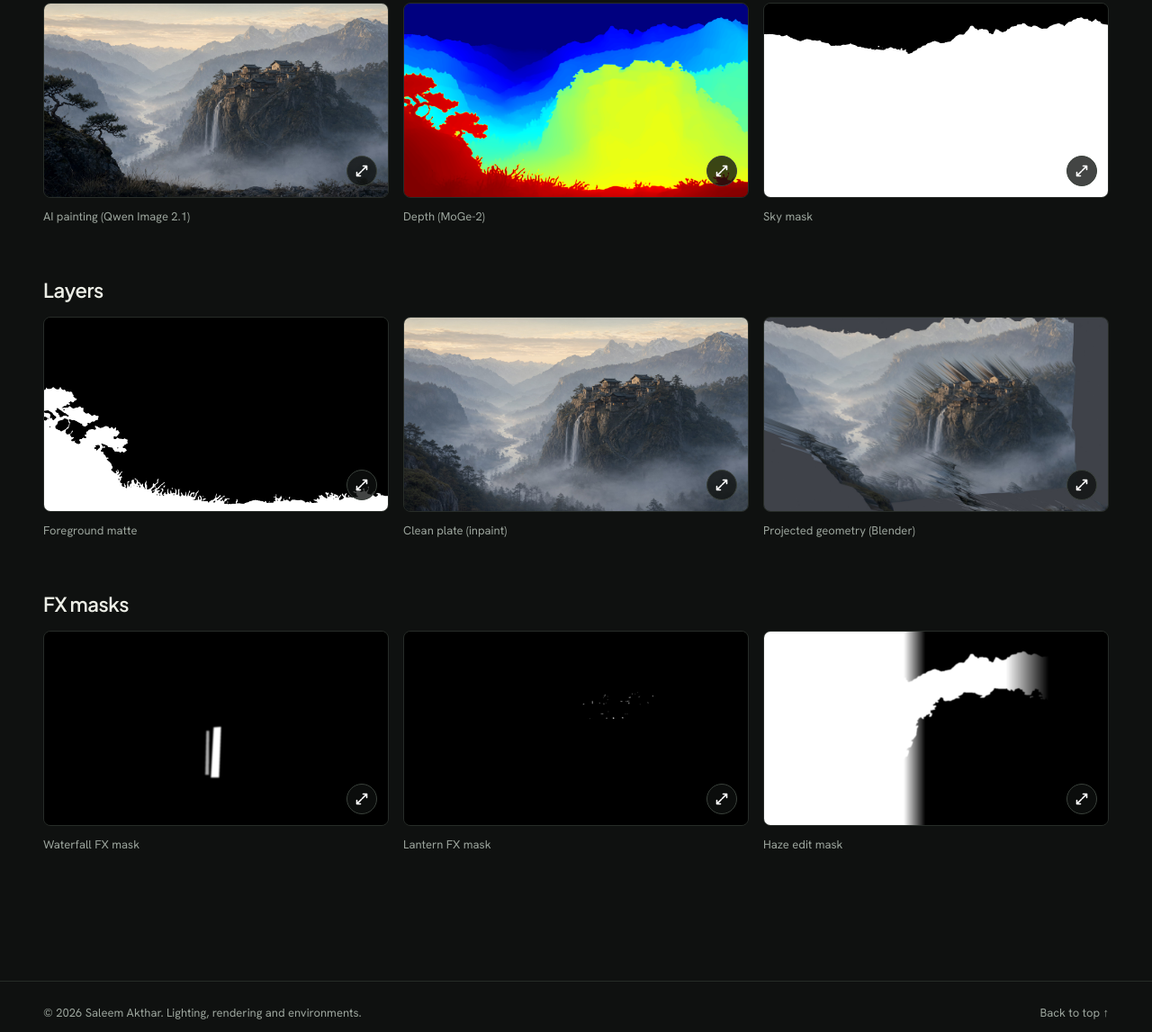
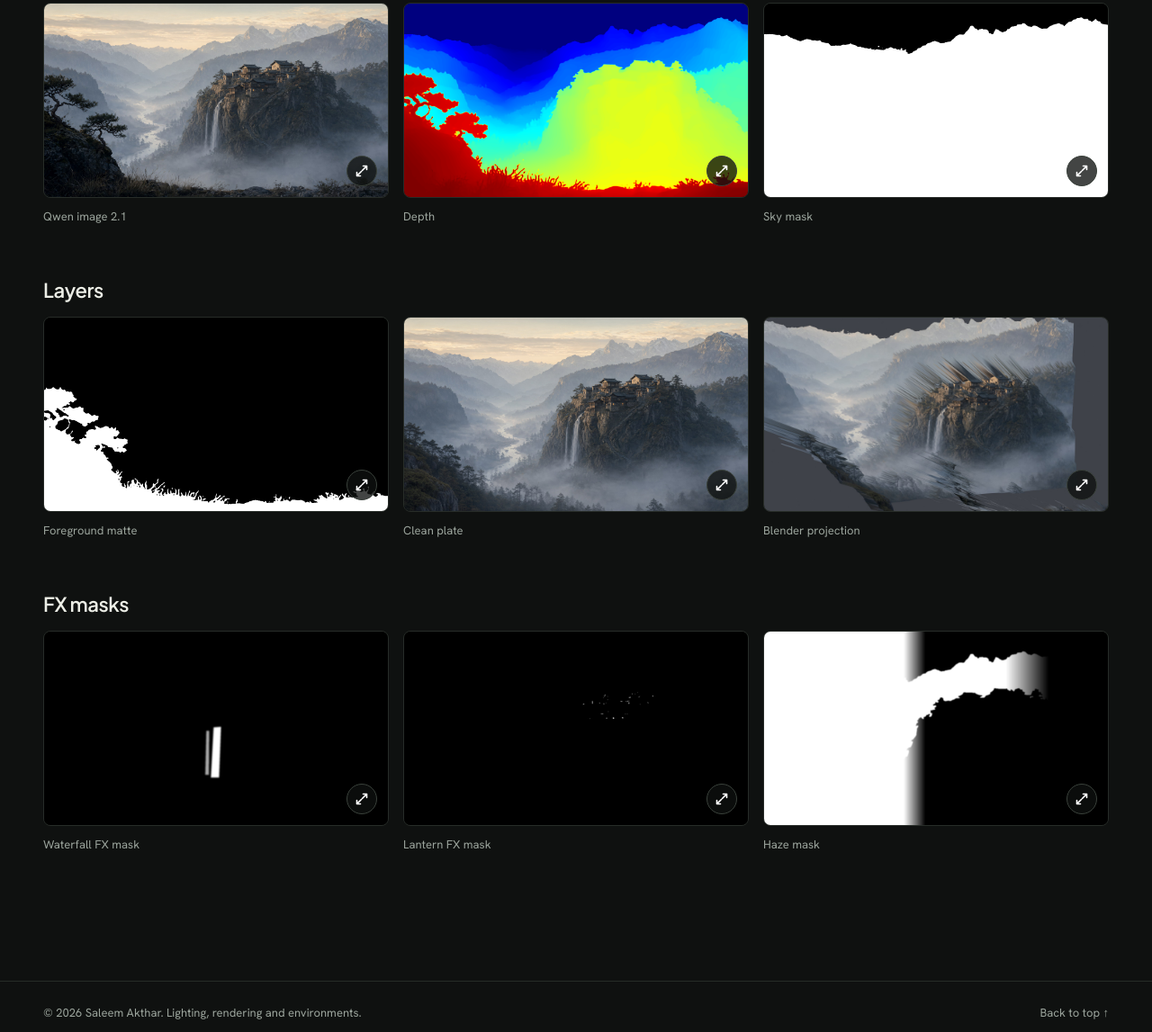
Before and after one commit to saleemcg/saleemcg.github.io, a plain HTML site: page practice-02.html in a window 1280 px wide. Shown: the part 1963-3110 px from the top of the page at 90% size. Drawn offline with Linux system fonts and the light colour scheme.

Commit message:
Add files via upload

```diff
--- a/practice-02.html
+++ b/practice-02.html
@@ -46,8 +46,8 @@
       <div class="steps-group">
         <h4>Inputs</h4>
         <div class="steps-grid">
-          <figure class="step"><a class="image-link" href="ai/practice-02-pass-painting.jpg" data-title="AI painting (Qwen Image 2.1)" aria-label="View AI painting (Qwen Image 2.1) full size"><img src="ai/practice-02-pass-painting.jpg" alt="The raw painting of the cliff monastery generated in ComfyUI." width="2560" height="1440" loading="lazy" decoding="async"><span class="expand" aria-hidden="true"><svg viewBox="0 0 14 14" fill="none" stroke="currentColor" stroke-width="1.6" stroke-linecap="round" stroke-linejoin="round"><path d="M8.5 1.5h4v4M12.5 1.5l-5 5M5.5 12.5h-4v-4M1.5 12.5l5-5"/></svg></span></a><figcaption>AI painting (Qwen Image 2.1)</figcaption></figure>
-          <figure class="step"><a class="image-link" href="ai/practice-02-pass-depth.png" data-title="Depth (MoGe-2)" aria-label="View Depth (MoGe-2) full size"><img src="ai/practice-02-pass-depth.png" alt="A colour-coded depth map: the foreground rock and pines are red, the distant mountains dark blue." width="2560" height="1440" loading="lazy" decoding="async"><span class="expand" aria-hidden="true"><svg viewBox="0 0 14 14" fill="none" stroke="currentColor" stroke-width="1.6" stroke-linecap="round" stroke-linejoin="round"><path d="M8.5 1.5h4v4M12.5 1.5l-5 5M5.5 12.5h-4v-4M1.5 12.5l5-5"/></svg></span></a><figcaption>Depth (MoGe-2)</figcaption></figure>
+          <figure class="step"><a class="image-link" href="ai/practice-02-pass-painting.jpg" data-title="Qwen image 2.1" aria-label="View Qwen image 2.1 full size"><img src="ai/practice-02-pass-painting.jpg" alt="The raw painting of the cliff monastery generated in ComfyUI." width="2560" height="1440" loading="lazy" decoding="async"><span class="expand" aria-hidden="true"><svg viewBox="0 0 14 14" fill="none" stroke="currentColor" stroke-width="1.6" stroke-linecap="round" stroke-linejoin="round"><path d="M8.5 1.5h4v4M12.5 1.5l-5 5M5.5 12.5h-4v-4M1.5 12.5l5-5"/></svg></span></a><figcaption>Qwen image 2.1</figcaption></figure>
+          <figure class="step"><a class="image-link" href="ai/practice-02-pass-depth.png" data-title="Depth" aria-label="View Depth full size"><img src="ai/practice-02-pass-depth.png" alt="A colour-coded depth map: the foreground rock and pines are red, the distant mountains dark blue." width="2560" height="1440" loading="lazy" decoding="async"><span class="expand" aria-hidden="true"><svg viewBox="0 0 14 14" fill="none" stroke="currentColor" stroke-width="1.6" stroke-linecap="round" stroke-linejoin="round"><path d="M8.5 1.5h4v4M12.5 1.5l-5 5M5.5 12.5h-4v-4M1.5 12.5l5-5"/></svg></span></a><figcaption>Depth</figcaption></figure>
           <figure class="step"><a class="image-link" href="ai/practice-02-pass-sky-mask.png" data-title="Sky mask" aria-label="View Sky mask full size"><img src="ai/practice-02-pass-sky-mask.png" alt="A black and white mask separating the sky from the landscape." width="2560" height="1440" loading="lazy" decoding="async"><span class="expand" aria-hidden="true"><svg viewBox="0 0 14 14" fill="none" stroke="currentColor" stroke-width="1.6" stroke-linecap="round" stroke-linejoin="round"><path d="M8.5 1.5h4v4M12.5 1.5l-5 5M5.5 12.5h-4v-4M1.5 12.5l5-5"/></svg></span></a><figcaption>Sky mask</figcaption></figure>
         </div>
       </div>
@@ -55,8 +55,8 @@
         <h4>Layers</h4>
         <div class="steps-grid">
           <figure class="step"><a class="image-link" href="ai/practice-02-pass-fg-matte.png" data-title="Foreground matte" aria-label="View Foreground matte full size"><img src="ai/practice-02-pass-fg-matte.png" alt="A depth-based matte isolating the foreground rock, pines and grass." width="2560" height="1440" loading="lazy" decoding="async"><span class="expand" aria-hidden="true"><svg viewBox="0 0 14 14" fill="none" stroke="currentColor" stroke-width="1.6" stroke-linecap="round" stroke-linejoin="round"><path d="M8.5 1.5h4v4M12.5 1.5l-5 5M5.5 12.5h-4v-4M1.5 12.5l5-5"/></svg></span></a><figcaption>Foreground matte</figcaption></figure>
-          <figure class="step"><a class="image-link" href="ai/practice-02-pass-clean-plate.jpg" data-title="Clean plate (inpaint)" aria-label="View Clean plate (inpaint) full size"><img src="ai/practice-02-pass-clean-plate.jpg" alt="The scene with the foreground removed and painted in behind it." width="2560" height="1440" loading="lazy" decoding="async"><span class="expand" aria-hidden="true"><svg viewBox="0 0 14 14" fill="none" stroke="currentColor" stroke-width="1.6" stroke-linecap="round" stroke-linejoin="round"><path d="M8.5 1.5h4v4M12.5 1.5l-5 5M5.5 12.5h-4v-4M1.5 12.5l5-5"/></svg></span></a><figcaption>Clean plate (inpaint)</figcaption></figure>
-          <figure class="step"><a class="image-link" href="ai/practice-02-pass-projection.jpg" data-title="Projected geometry (Blender)" aria-label="View Projected geometry (Blender) full size"><img src="ai/practice-02-pass-projection.jpg" alt="Both layers projected onto 3D geometry in Blender from the matched camera, seen from a three-quarter view." width="1920" height="1080" loading="lazy" decoding="async"><span class="expand" aria-hidden="true"><svg viewBox="0 0 14 14" fill="none" stroke="currentColor" stroke-width="1.6" stroke-linecap="round" stroke-linejoin="round"><path d="M8.5 1.5h4v4M12.5 1.5l-5 5M5.5 12.5h-4v-4M1.5 12.5l5-5"/></svg></span></a><figcaption>Projected geometry (Blender)</figcaption></figure>
+          <figure class="step"><a class="image-link" href="ai/practice-02-pass-clean-plate.jpg" data-title="Clean plate" aria-label="View Clean plate full size"><img src="ai/practice-02-pass-clean-plate.jpg" alt="The scene with the foreground removed and painted in behind it." width="2560" height="1440" loading="lazy" decoding="async"><span class="expand" aria-hidden="true"><svg viewBox="0 0 14 14" fill="none" stroke="currentColor" stroke-width="1.6" stroke-linecap="round" stroke-linejoin="round"><path d="M8.5 1.5h4v4M12.5 1.5l-5 5M5.5 12.5h-4v-4M1.5 12.5l5-5"/></svg></span></a><figcaption>Clean plate</figcaption></figure>
+          <figure class="step"><a class="image-link" href="ai/practice-02-pass-projection.jpg" data-title="Blender projection" aria-label="View Blender projection full size"><img src="ai/practice-02-pass-projection.jpg" alt="Both layers projected onto 3D geometry in Blender from the matched camera, seen from a three-quarter view." width="1920" height="1080" loading="lazy" decoding="async"><span class="expand" aria-hidden="true"><svg viewBox="0 0 14 14" fill="none" stroke="currentColor" stroke-width="1.6" stroke-linecap="round" stroke-linejoin="round"><path d="M8.5 1.5h4v4M12.5 1.5l-5 5M5.5 12.5h-4v-4M1.5 12.5l5-5"/></svg></span></a><figcaption>Blender projection</figcaption></figure>
         </div>
       </div>
       <div class="steps-group">
@@ -64,7 +64,7 @@
         <div class="steps-grid">
           <figure class="step"><a class="image-link" href="ai/practice-02-pass-waterfall-mask.png" data-title="Waterfall FX mask" aria-label="View Waterfall FX mask full size"><img src="ai/practice-02-pass-waterfall-mask.png" alt="A mask marking where the waterfall flow and spray are added." width="2560" height="1440" loading="lazy" decoding="async"><span class="expand" aria-hidden="true"><svg viewBox="0 0 14 14" fill="none" stroke="currentColor" stroke-width="1.6" stroke-linecap="round" stroke-linejoin="round"><path d="M8.5 1.5h4v4M12.5 1.5l-5 5M5.5 12.5h-4v-4M1.5 12.5l5-5"/></svg></span></a><figcaption>Waterfall FX mask</figcaption></figure>
           <figure class="step"><a class="image-link" href="ai/practice-02-pass-lantern-mask.png" data-title="Lantern FX mask" aria-label="View Lantern FX mask full size"><img src="ai/practice-02-pass-lantern-mask.png" alt="A mask of the small lantern lights on the monastery." width="2560" height="1440" loading="lazy" decoding="async"><span class="expand" aria-hidden="true"><svg viewBox="0 0 14 14" fill="none" stroke="currentColor" stroke-width="1.6" stroke-linecap="round" stroke-linejoin="round"><path d="M8.5 1.5h4v4M12.5 1.5l-5 5M5.5 12.5h-4v-4M1.5 12.5l5-5"/></svg></span></a><figcaption>Lantern FX mask</figcaption></figure>
-          <figure class="step"><a class="image-link" href="ai/practice-02-pass-haze-mask.png" data-title="Haze edit mask" aria-label="View Haze edit mask full size"><img src="ai/practice-02-pass-haze-mask.png" alt="A depth mask used to blend the simplified atmospheric haze into the final still." width="2560" height="1440" loading="lazy" decoding="async"><span class="expand" aria-hidden="true"><svg viewBox="0 0 14 14" fill="none" stroke="currentColor" stroke-width="1.6" stroke-linecap="round" stroke-linejoin="round"><path d="M8.5 1.5h4v4M12.5 1.5l-5 5M5.5 12.5h-4v-4M1.5 12.5l5-5"/></svg></span></a><figcaption>Haze edit mask</figcaption></figure>
+          <figure class="step"><a class="image-link" href="ai/practice-02-pass-haze-mask.png" data-title="Haze mask" aria-label="View Haze mask full size"><img src="ai/practice-02-pass-haze-mask.png" alt="A depth mask used to blend the simplified atmospheric haze into the final still." width="2560" height="1440" loading="lazy" decoding="async"><span class="expand" aria-hidden="true"><svg viewBox="0 0 14 14" fill="none" stroke="currentColor" stroke-width="1.6" stroke-linecap="round" stroke-linejoin="round"><path d="M8.5 1.5h4v4M12.5 1.5l-5 5M5.5 12.5h-4v-4M1.5 12.5l5-5"/></svg></span></a><figcaption>Haze mask</figcaption></figure>
         </div>
       </div>
     </div>
```
